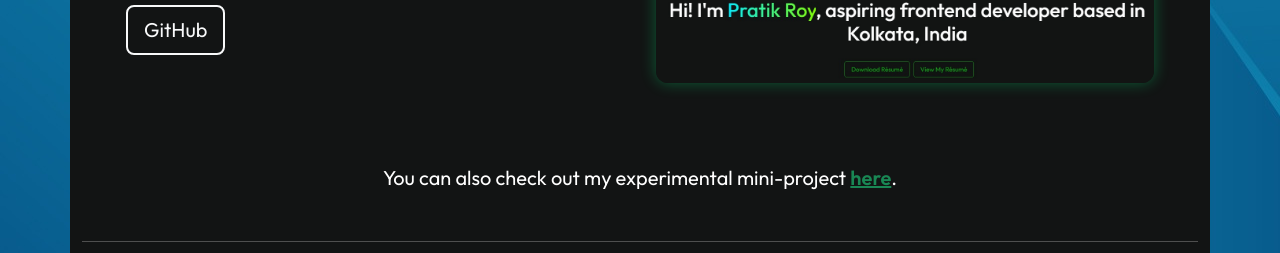
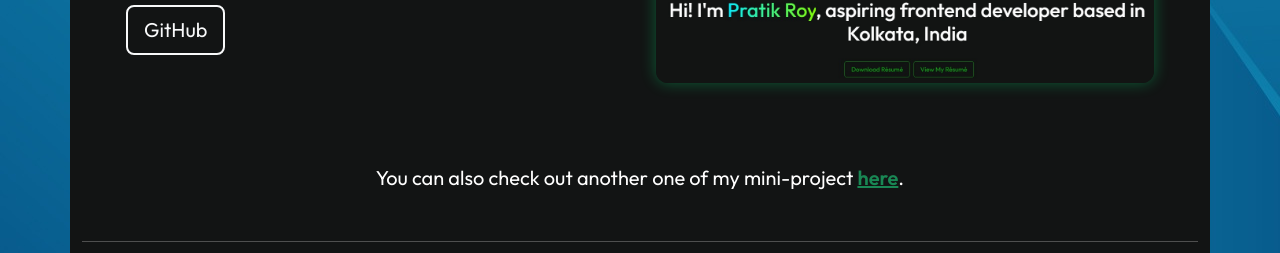
Before and after one commit to pratikroxx91/portfolio, a React (Vite) app: page / in a window 1280 px wide. Shown: the part 3050-3303 px from the top of the page. Built offline with nearby package versions, Linux system fonts and the light colour scheme.

Commit message:
updated link to mini-project

```diff
--- a/src/components/Projects/Projects.jsx
+++ b/src/components/Projects/Projects.jsx
@@ -85,9 +85,9 @@ const Projects = () => {
                     </Container>
                     <div className="text-center mt-5">
                         <p className="fs-5">
-                            You can also check out my experimental mini-project{" "}
+                            You can also check out another one of my mini-project{" "}
                             <a
-                                href="https://github.com/pratikroxx91/landscaping-services-webpage/tree/main/Landscaping%20Project%20with%20Bootstrap%205"
+                                href="https://github.com/pratikroxx91/Salty-Travel-Website-landing-page"
                                 target="_blank"
                                 rel="noreferrer"
                                 className="text-success fw-semibold"
```
